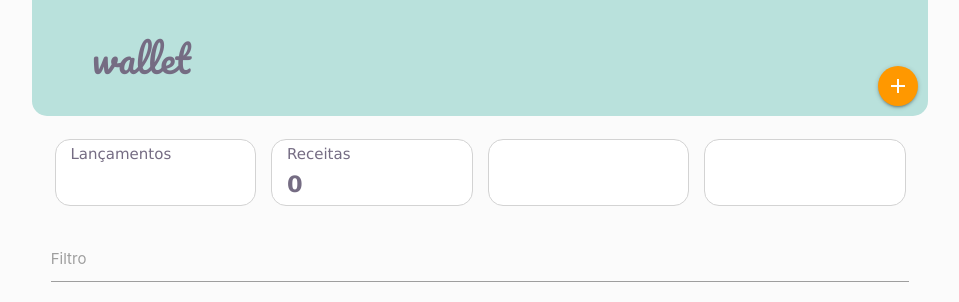
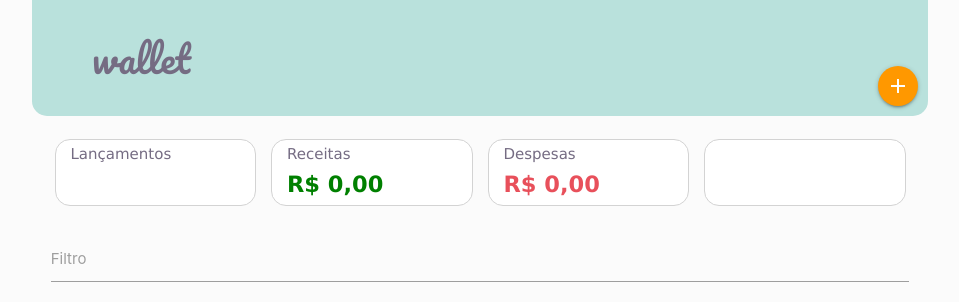
Before and after one commit to DevEverton/wallet-final-challenge, a React (Create React App) app in the folder client/: page / in a window 1280 px wide. Shown: the top 302 px of the page, without its empty margins (160-1119 px from the left). Built offline with nearby package versions, Linux system fonts and the light colour scheme; no server answers.

Commit message:
Implemented expenses status function and card

```diff
--- a/client/src/App.js
+++ b/client/src/App.js
@@ -10,6 +10,7 @@ export default function App() {
   const [transactions, setTransactions] = useState({});
   const [period, setPeriod] = useState("");
   const [transactionsIncomes, setTransactionsIncomes] = useState(0);
+  const [transactionsExpenses, setTransactionsExpenses] = useState(0);
 
   useEffect(() => {
     const date = new Date();
@@ -26,6 +27,7 @@ export default function App() {
 
   useEffect(() => {
     getTransactionsIncomes(transactions);
+    getTransactionsExpenses(transactions);
   }, [transactions]);
 
   const getTransactions = async (period) => {
@@ -52,6 +54,19 @@ export default function App() {
     }
   };
 
+  const getTransactionsExpenses = async (transactions) => {
+    try {
+      const expenses = await transactions
+        .filter((transaction) => transaction.type === "-")
+        .reduce((acc, transaction) => {
+          return acc + transaction.value;
+        }, 0);
+      setTransactionsExpenses(expenses);
+    } catch (err) {
+      console.log(err);
+    }
+  };
+
   const handleInputChange = () => {};
 
   return (
@@ -59,9 +74,27 @@ export default function App() {
       <div className="container">
         <TopContainer />
         <div className={css.statusContanier}>
-          <StatusCard description={"Lançamentos"} value={transactions.length} />
-          <StatusCard description={"Receitas"} value={transactionsIncomes} />
-          <StatusCard />
+          <StatusCard
+            id={"transactions"}
+            description={"Lançamentos"}
+            value={transactions.length}
+          />
+          <StatusCard
+            id={"income"}
+            description={"Receitas"}
+            value={transactionsIncomes.toLocaleString("pt-br", {
+              style: "currency",
+              currency: "BRL",
+            })}
+          />
+          <StatusCard
+            id={"expense"}
+            description={"Despesas"}
+            value={transactionsExpenses.toLocaleString("pt-br", {
+              style: "currency",
+              currency: "BRL",
+            })}
+          />
           <StatusCard />
         </div>
 
--- a/client/src/components/StatusCard.js
+++ b/client/src/components/StatusCard.js
@@ -1,11 +1,31 @@
-import React from "react";
+import React, { useState, useEffect } from "react";
 import css from "../styles/styles.module.css";
 
-export default function StatusCard({ description, value }) {
+export default function StatusCard({ id, description, value }) {
+  const [color, setColor] = useState("");
+
+  useEffect(() => {
+    const colorPicker = {
+      income: "#14b1ab",
+      expense: "#e8505b",
+    };
+    switch (id) {
+      case "income" || "balance":
+        setColor("green");
+        break;
+      case "expense":
+        setColor(colorPicker.expense);
+      default:
+        break;
+    }
+  }, [id]);
+
   return (
     <div className={css.statusCard}>
       <p className={css.statusDescription}>{description}</p>
-      <p className={css.statusValue}>{value}</p>
+      <p style={{ color: `${color}` }} className={css.statusValue}>
+        {value}
+      </p>
     </div>
   );
 }
```
